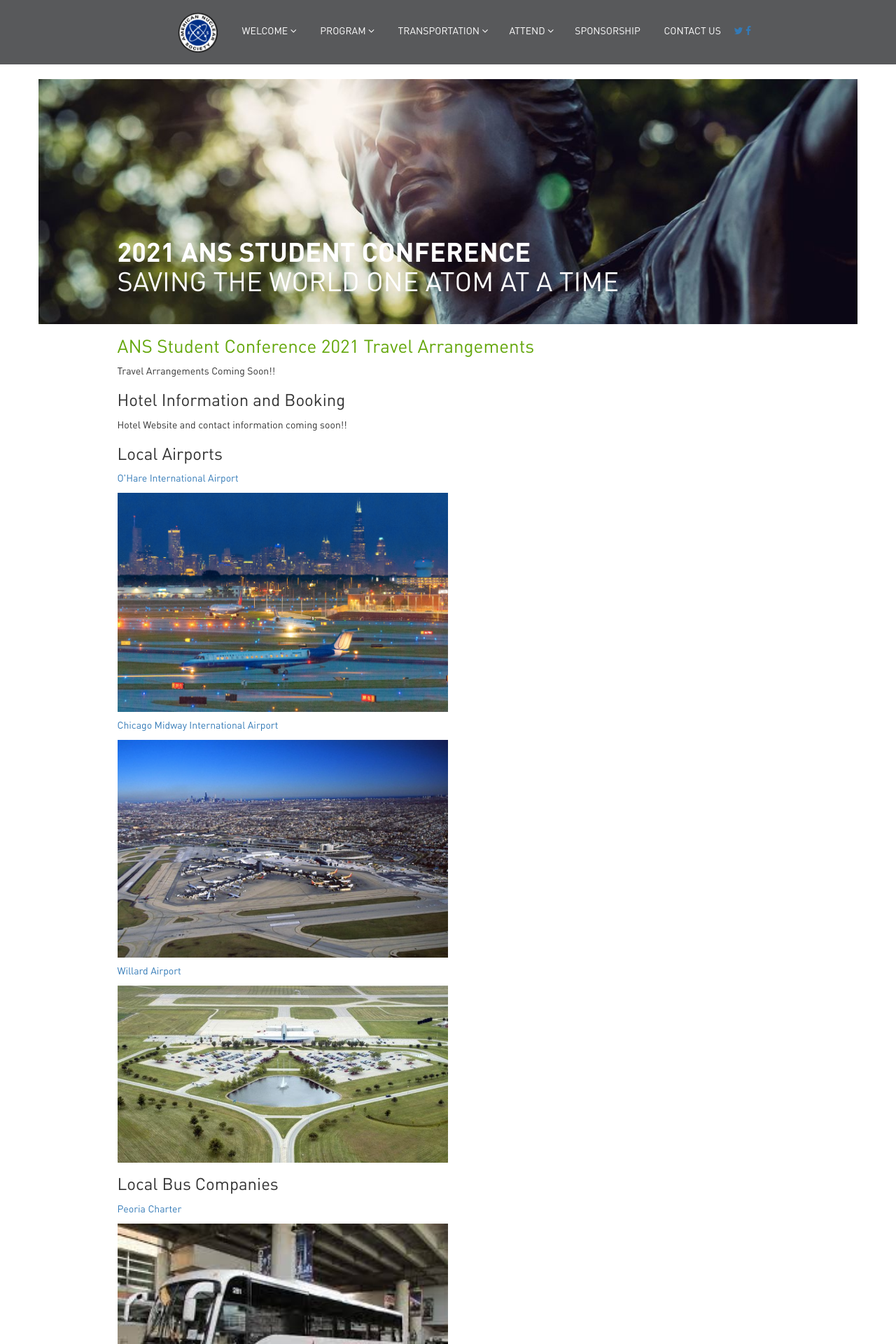
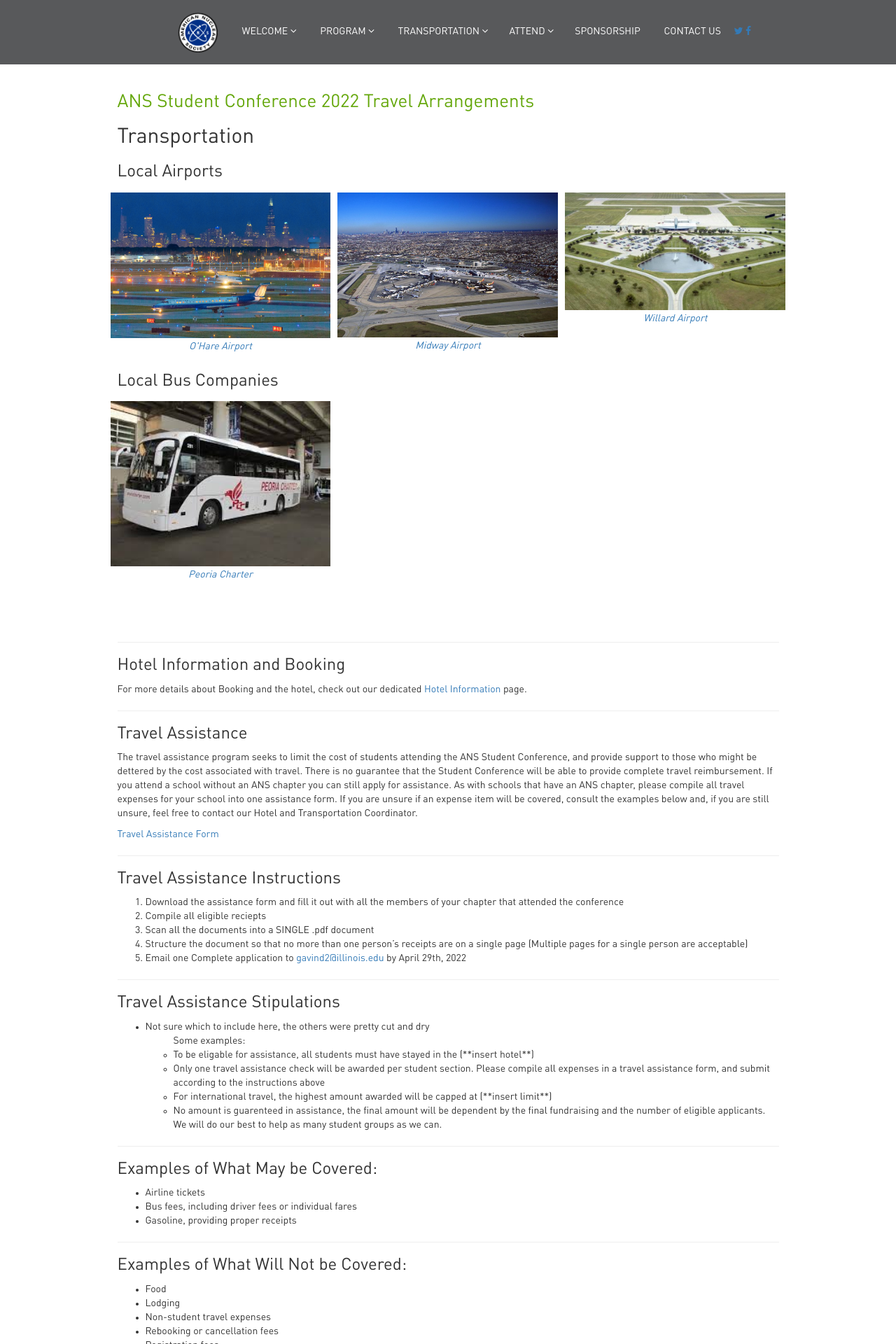
Before and after one commit to nsryan2/conference-build-here, a Jekyll site: the page built from travel_arrangements.html, in a window 1280 px wide. Shown: the top 1920 px of the page at 70% size. Built offline with Jekyll 4.4.1, drawn with Linux system fonts in a browser that asks for light colours; nearby versions of some CDN libraries; some of the changed text lies outside the part shown.

Commit message:
add spacer and formatting to the travel page as well as some suggestions for stipulations

```diff
--- a/travel_arrangements.html
+++ b/travel_arrangements.html
@@ -4,64 +4,139 @@ title: Travel
 ---
 <div class="container">
     <div class="row">
-            <div class="col-md-5">
+        <div class="col-md-10 col-md-offset-1">
+            <div class="content">
+                <h1>ANS Student Conference 2022 Travel Arrangements</h1>
+                <p></p>
+                <h2>Transportation</h2>
+                <h3>Local Airports</h3>
+                <style>
+                    * {
+                        box-sizing: border-box;
+                    }
+
+                    .column {
+                        float: left;
+                        width: 33.33%;
+                        padding: 5px;
+                    }
+
+                    /* Clearfix (clear floats) */
+                    .row::after {
+                        content: "";
+                        clear: both;
+                        display: table;
+                    }
+
+                    /* Responsive layout - makes the three columns stack on top of each other instead of next to each other */
+                    @media screen and (max-width: 500px) {
+                        .column {
+                            width: 100%;
+                        }
+                    }
+
+                    figcaption {
+                        background-color: white;
+                        color: white;
+                        font-style: italic;
+                        padding: 2px;
+                        text-align: center;
+                    }
+                </style>
+
+                <div class="row">
+                    <div class="column">
+                        <figure>
+                            <a href="https://www.flychicago.com/ohare/pages/default.aspx"><img src="img/Ohare.png"
+                                    alt="O'hare" width="100%"></a>
+                            <figcaption><a href="https://www.flychicago.com/ohare/pages/default.aspx">O'Hare Airport</a>
+                            </figcaption>
+                        </figure>
+                    </div>
+                    <div class="column">
+                        <figure>
+                            <a href="https://www.flychicago.com/midway/home/pages/default.aspx"><img
+                                    src="img/Midway.png" alt="Midway" width="100%"></a>
+                            <figcaption><a href="https://www.flychicago.com/midway/home/pages/default.aspx">Midway
+                                    Airport</a></figcaption>
+                        </figure>
+                    </div>
+                    <div class="column">
+                        <figure>
+                            <a href="https://iflycu.com/"><img src="img/Willard.png" alt="Willard" width="100%"></a>
+                            <figcaption><a href="https://iflycu.com/">Willard Airport</a></figcaption>
+                        </figure>
                     </div>
                 </div>
+
+                <h3>Local Bus Companies</h3>
+                <div class="row">
+                    <div class="column">
+                        <figure>
+                            <a href="https://peoriacharter.com/"><img src="img/PeoriaCharter.jpeg" alt="PeoriaCharter"
+                                    width="100%"></a>
+                            <figcaption><a href="https://peoriacharter.com/">Peoria Charter</a></figcaption>
+                        </figure>
                     </div>
-    <div class="container">
-        <div class="row web-header">
-            <div class="col-md-12 col-md-offset-1 header-text">
-                <h1>2021 ANS Student Conference</h1>
-                <h2>Saving the World One Atom at a Time</h2>
+                    <div class="column">
+                        <figure>
+                            <a><img src="img/space.png" alt="spacing" width="100%"></a>
+                            <figcaption></figcaption>
+                        </figure>
+                    </div>
+                    <div class="column">
+                        <figure>
+
+                            <a><img src="img/space.png" alt="spacing" width="100%"></a>
+                            <figcaption></figcaption>
+                        </figure>
                     </div>
                 </div>
-    </div>
-    <div class="container">
-        <div class="row">
-            <div class="col-md-10 col-md-offset-1">
-                <div class="content">
-                    <h1>ANS Student Conference 2021 Travel Arrangements</h1>
-                    <p>Travel Arrangements Coming Soon!!</p>
+                <hr>
 
                 <h3>Hotel Information and Booking</h3>
-                    <p>Hotel Website and contact information coming soon!!</p>
+                <p></p>
+                <p>For more details about Booking and the hotel, check out our dedicated <a href="hotel_information.html">Hotel
+                    Information</a> page.</p>
+                <hr>
 
-                    <h3>Local Airports</h3>
-                    <a href="https://www.flychicago.com/ohare/pages/default.aspx">O'Hare International Airport</a>
-                    <p></p>
-                    <img src="img/Ohare.png" alt="O'hare" width="50%">
-                    <p></p>
-                    <a href="https://www.flychicago.com/midway/home/pages/default.aspx">Chicago Midway International Airport</a>
-                    <p></p>
-                    <img src="img/Midway.png" alt="Midway" width="50%">
-                    <p></p>
-                    <a href="https://iflycu.com/">Willard Airport</a>
-                    <p></p>
-                    <img src="img/Willard.png" alt="Willard" width="50%">
-
-                    <h3>Local Bus Companies</h3>
-                    <a href="https://peoriacharter.com/">Peoria Charter</a>
-                    <p></p>
-                    <img src="img/PeoriaCharter.jpeg" alt="PeoriaCharter" width="50%">
-                    <hr>
                 <h3>Travel Assistance</h3>
-                    <p>The travel assistance program seeks to limit the cost of students attending the ANS Student Conference, and provide support to those who might be dettered by the cost associated with travel. There is no guarantee that the Student Conference will be able to provide complete travel reimbursement.</p>
+                <p>The travel assistance program seeks to limit the cost of students attending the ANS Student
+                    Conference, and provide support to those who might be dettered by the cost associated with travel.
+                    There is no guarantee that the Student Conference will be able to provide complete travel
+                    reimbursement. If you attend a school without an ANS chapter you can still apply for assistance. As
+                    with schools that have an ANS chapter, please compile all travel expenses for your school into one
+                    assistance form. If you are unsure if an expense item will be covered, consult the examples below and,
+                    if you are still unsure, feel free to contact our Hotel and Transportation Coordinator.</p>
                 <a href="travel_assistance.pdf" download>Travel Assistance Form</a>
                 <hr>
                 <h3>Travel Assistance Instructions</h3>
                 <ol>
-                            <li>Download the assistance form and fill it out with all the members of your chapter that attended the conference</li>
+                    <li>Download the assistance form and fill it out with all the members of your chapter that attended
+                        the conference</li>
                     <li>Compile all eligible reciepts</li>
                     <li>Scan all the documents into a SINGLE .pdf document</li>
-                            <li>Structure the document so that no more than one person’s receipts are on a single page (Multiple pages for a single person are acceptable)</li>
-                            <li>Email one Complete application to <a href="mailto:gavind2@illinois.edu?">gavind2@illinois.edu</a> by April 29th, 2021</li>
+                    <li>Structure the document so that no more than one person’s receipts are on a single page (Multiple
+                        pages for a single person are acceptable)</li>
+                    <li>Email one Complete application to <a
+                            href="mailto:gavind2@illinois.edu?">gavind2@illinois.edu</a> by April 29th, 2022</li>
                 </ol>
                 <hr>
                 <h3>Travel Assistance Stipulations</h3>
                 <ul>
                     <li>Not sure which to include here, the others were pretty cut and dry</li>
+                    <ul>Some examples:
+                        <li>To be eligable for assistance, all students must have stayed in the (**insert hotel**)</li>
+                        <li>Only one travel assistance check will be awarded per student section. Please compile all expenses
+                            in a travel assistance form, and submit according to the instructions above</li>
+                        <li>For international travel, the highest amount awarded will be capped at (**insert limit**)</li>
+                        <li>No amount is guarenteed in assistance, the final amount will be dependent by the final
+                            fundraising and the number of eligible applicants. We will do our best to help as many student
+                            groups as we can.</li>
+                    </ul>
                 </ul>
                 <hr>
+
                 <h3>Examples of What May be Covered:</h3>
                 <ul>
                     <li>Airline tickets</li>
@@ -78,13 +153,18 @@ title: Travel
                     <li>Registration fees</li>
                 </ul>
                 <hr>
-                    <p>With any questions or concerns, please contact our Hotels and Transportation Coordinator Gavin Davis at</p>
-                    <a href="mailto:gavind2@illinois.edu?cc= !!!insert conference email!!!, nsryan2@illinois.edu, &subject= Travel Queries">Send Email</a>
+                <p>With any questions or concerns, please contact our Hotels and Transportation Coordinator Gavin Davis
+                    at</p>
+                <a
+                    href="mailto:gavind2@illinois.edu?cc= !!!insert conference email!!!, nsryan2@illinois.edu, &subject= Travel Queries">Send
+                    Email</a>
             </div>
         </div>
     </div>
 </div>
 <script src="https://ajax.googleapis.com/ajax/libs/jquery/1.12.4/jquery.min.js"></script>
-    <script src="https://maxcdn.bootstrapcdn.com/bootstrap/3.3.7/js/bootstrap.min.js" integrity="sha384-Tc5IQib027qvyjSMfHjOMaLkfuWVxZxUPnCJA7l2mCWNIpG9mGCD8wGNIcPD7Txa" crossorigin="anonymous"></script>
+<script src="https://maxcdn.bootstrapcdn.com/bootstrap/3.3.7/js/bootstrap.min.js"
+    integrity="sha384-Tc5IQib027qvyjSMfHjOMaLkfuWVxZxUPnCJA7l2mCWNIpG9mGCD8wGNIcPD7Txa"
+    crossorigin="anonymous"></script>
 </body>
 <hr>
```
Also changed, not shown: Gemfile.lock (added), img/space.png (added). Lines whose indentation alone changed are shown as unchanged.
